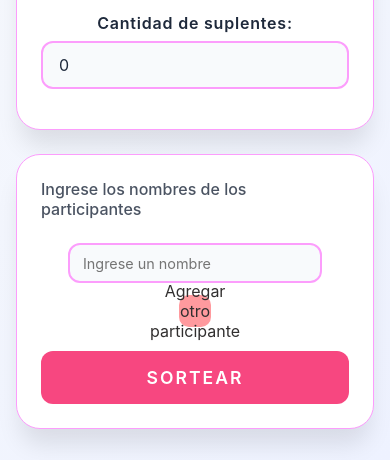
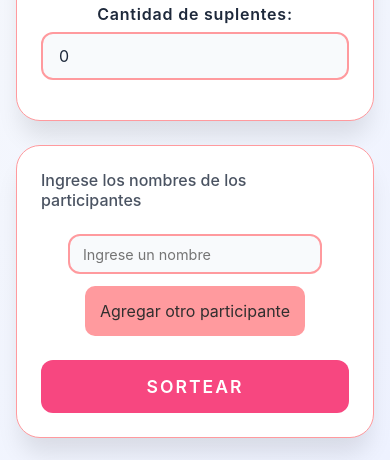
Before and after one commit to Marcee09/Marcee09.github.io, a plain HTML site: page index.html in a window 390 px wide. Shown: the part 384-844 px from the top of the page. Drawn offline with Linux system fonts and the light colour scheme.

Commit message:
cambio de color input

```diff
--- a/Sorteo.css
+++ b/Sorteo.css
@@ -1,7 +1,7 @@
 :root {
   --primary: #f74780;
   --primary-dark: #fc6998;
-  --secondary: #fc9dfc;
+  --secondary: #ff9a9e;
   --background: #f8fafc;
   --text: #1e293b;
   --card: #ffffff;
@@ -315,4 +315,20 @@ button:hover {
       height: 32px;
   }
 
+  .nombre-row button {
+    background: #ff9a9e;
+    color: rgb(49, 47, 47);
+    border: none;
+    width: auto;
+    height: auto;
+    border-radius: 10px;
+    font-size: 1rem;
+    cursor: pointer;
+    transition: all 0.2s ease;
+    display: flex;
+    align-items: center;
+    justify-content: center;
+    padding: 15px;
+  }
+
 }
```
